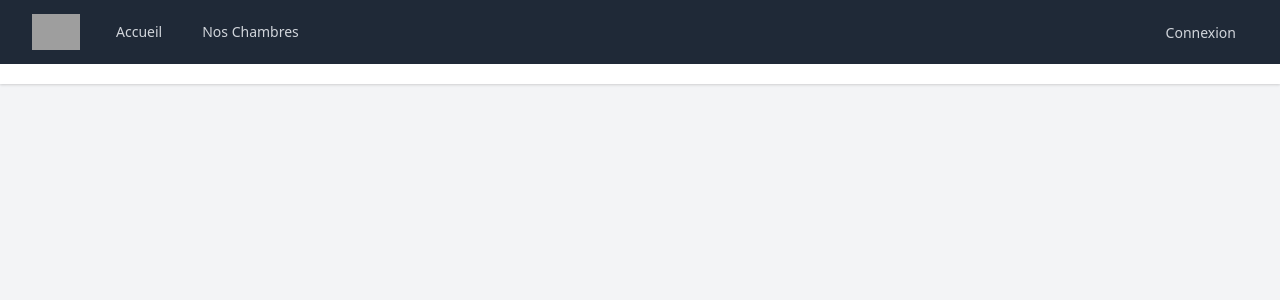
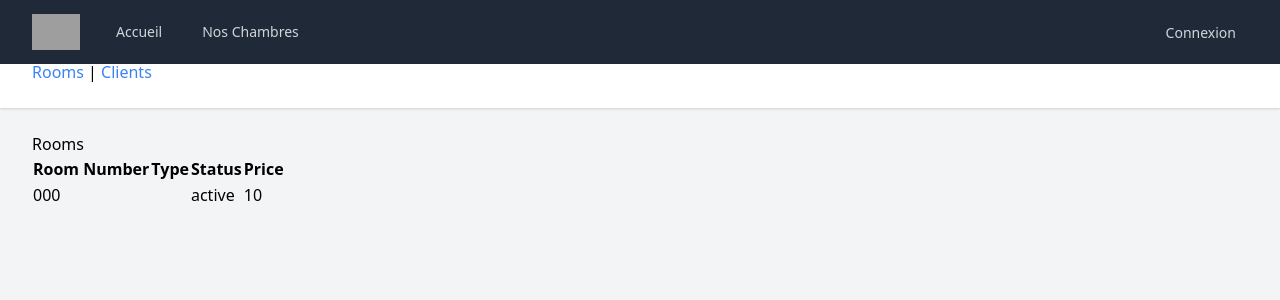
Before and after one commit to Subdij/Hotel-Paie, a PHP site: page /Pages/dashboard.php?page=rooms in a window 1280 px wide. Shown: the top 300 px of the page. Run offline with PHP 8.4, Linux system fonts and the light colour scheme; tables that the repository leaves empty or names only in its code hold one stand-in row (values such as "Sample post"); grey boxes are pictures that could not be loaded.

Commit message:
adding few php files to support the Dashboard

```diff
--- a/Pages/Dashboard.php
+++ b/Pages/Dashboard.php
@@ -15,11 +15,27 @@
         <header class="bg-white shadow">
             <div class="mx-auto max-w-7xl px-4 py-6 sm:px-6 lg:px-8">
                 <h1 class="text-3xl font-bold tracking-tight text-gray-900">Dashboard</h1>
+                <nav>
+                    <a href="dashboard.php?page=rooms" class="text-blue-500 hover:underline">Rooms</a> |
+                    <a href="dashboard.php?page=clients" class="text-blue-500 hover:underline">Clients</a>
+                </nav>
             </div>
         </header>
         <main>
             <div class="mx-auto max-w-7xl px-4 py-6 sm:px-6 lg:px-8">
-                <!-- Your content -->
+                <?php
+                if (isset($_GET['page'])) {
+                    $page = $_GET['page'];
+                    $allowed_pages = ['rooms', 'clients'];
+                    if (in_array($page, $allowed_pages)) {
+                        include $page . '.php';
+                    } else {
+                        echo "<p>Invalid page requested!</p>";
+                    }
+                } else {
+                    echo "<p>Welcome to the dashboard! Use the links above to navigate.</p>";
+                }
+                ?>
             </div>
         </main>
     </div>
--- /dev/null
+++ b/Pages/overview.php
@@ -0,0 +1,2 @@
+<h2>Welcome to the Overview Page</h2>
+<p>Here, you can see an overview of the hotel's statistics.</p>
--- /dev/null
+++ b/Pages/rooms.php
@@ -0,0 +1,38 @@
+<?php
+// Connect to the database
+$conn = new mysqli('localhost', 'username', 'password', 'hotel_db');
+if ($conn->connect_error) {
+    die("Connection failed: " . $conn->connect_error);
+}
+
+// Query the rooms table
+$sql = "SELECT room_number, type, status, price FROM rooms";
+$result = $conn->query($sql);
+?>
+<h2>Rooms</h2>
+<table border="1">
+    <thead>
+        <tr>
+            <th>Room Number</th>
+            <th>Type</th>
+            <th>Status</th>
+            <th>Price</th>
+        </tr>
+    </thead>
+    <tbody>
+        <?php
+        if ($result->num_rows > 0) {
+            while ($row = $result->fetch_assoc()) {
+                echo "<tr>
+                        <td>{$row['room_number']}</td>
+                        <td>{$row['type']}</td>
+                        <td>{$row['status']}</td>
+                        <td>{$row['price']}</td>
+                      </tr>";
+            }
+        } else {
+            echo "<tr><td colspan='4'>No rooms available</td></tr>";
+        }
+        ?>
+    </tbody>
+</table>
```
Also changed, not shown: Pages/Clients.php (added, +28 -0 lines).
